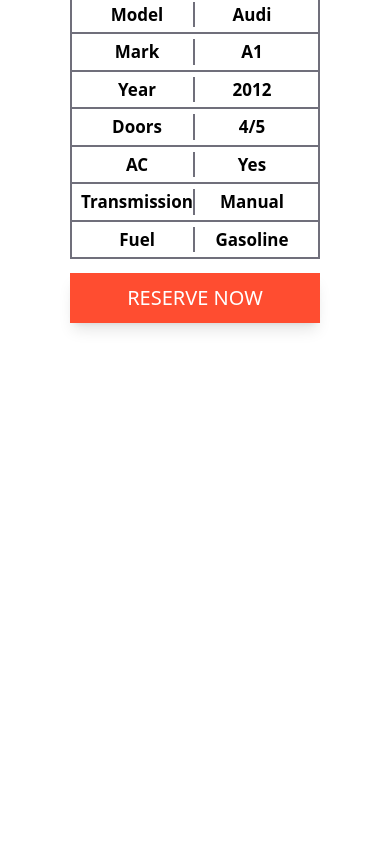
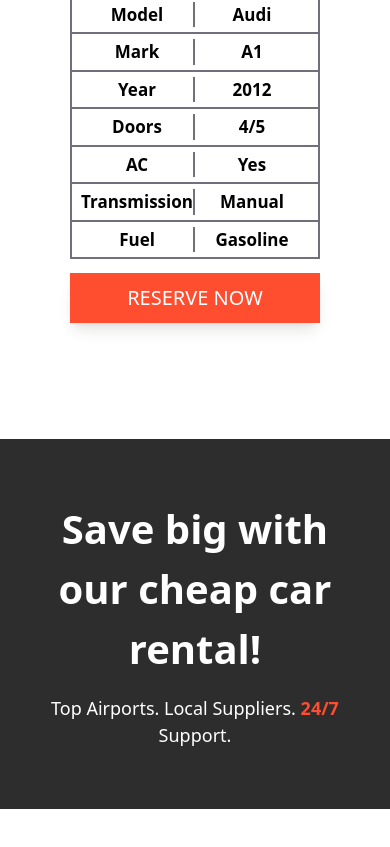
Before and after one commit to Masoud-M/car-rental, a Next.js app: page / in a window 390 px wide. Shown: the part 4112-4959 px from the top of the page. Before the commit the page ends 4551 px from the top, so only its background shows below. Built offline with nearby package versions, Linux system fonts and the light colour scheme.

Commit message:
added banner section

```diff
--- /dev/null
+++ b/app/components/banner/Banner.tsx
@@ -0,0 +1,17 @@
+const Banner = () => {
+  return (
+    <div className="my-[80px]">
+      <div className="py-[60px] px-[25px] flex flex-col w-full bg-[#2d2d2d] items-center justify-center text-center">
+        <h1 className="text-white font-bold text-[40px] md:text-[56px]">
+          Save big with our cheap car rental!
+        </h1>
+        <h3 className="mt-4 text-white  text-[18px] md:text-[24px]">
+          Top Airports. Local Suppliers.{" "}
+          <span className="text-[#ff4d30] font-semibold">24/7</span> Support.
+        </h3>
+      </div>
+    </div>
+  );
+};
+
+export default Banner;
--- a/app/layout.tsx
+++ b/app/layout.tsx
@@ -5,6 +5,7 @@
 import { Nunito } from "next/font/google";
 import Booking from "./components/booking/Booking";
 import VehicleModels from "./components/vehicleModels/Vehicle-models";
+import Banner from "./components/banner/Banner";
 
 const font = Nunito({
   subsets: ["latin"],
@@ -28,6 +29,7 @@
         <Booking />
         <Plan />
         <VehicleModels />
+        <Banner />
         {children}
       </body>
     </html>
```
